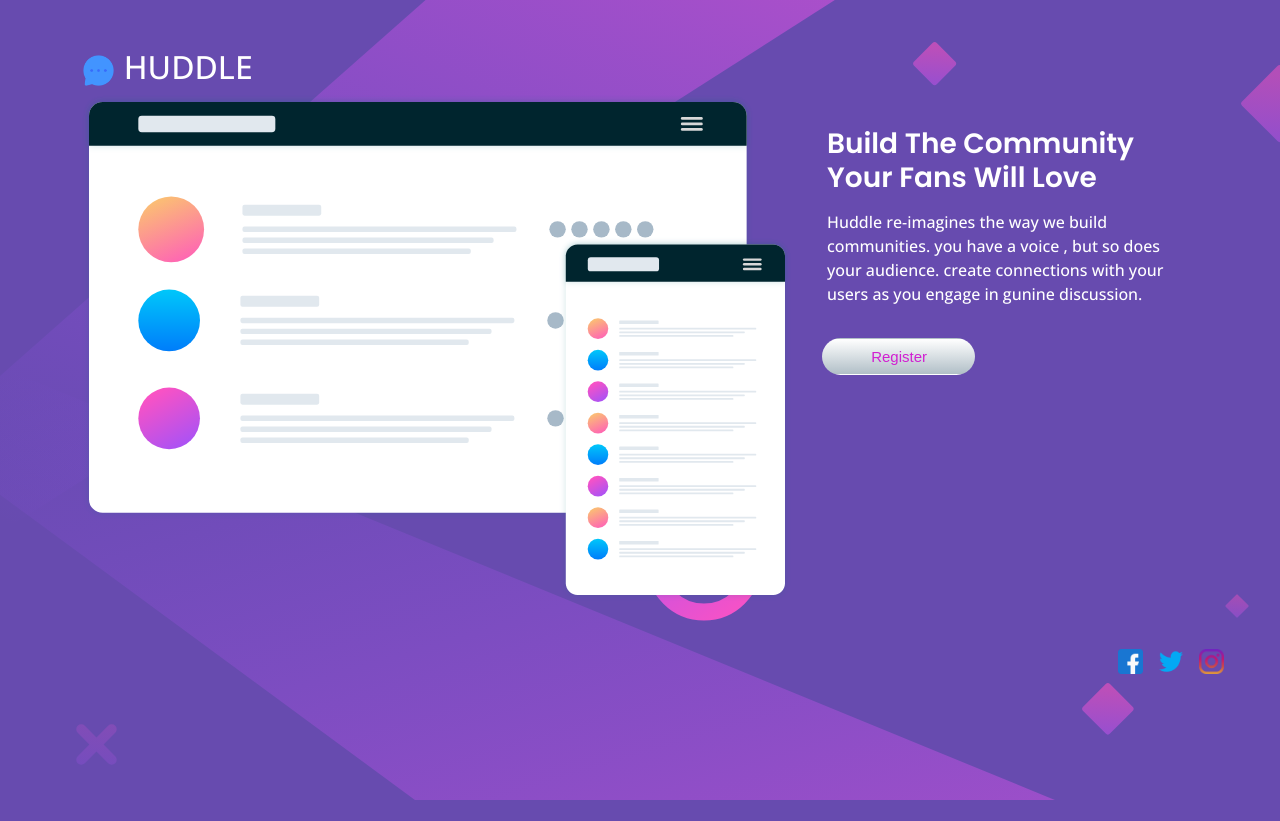
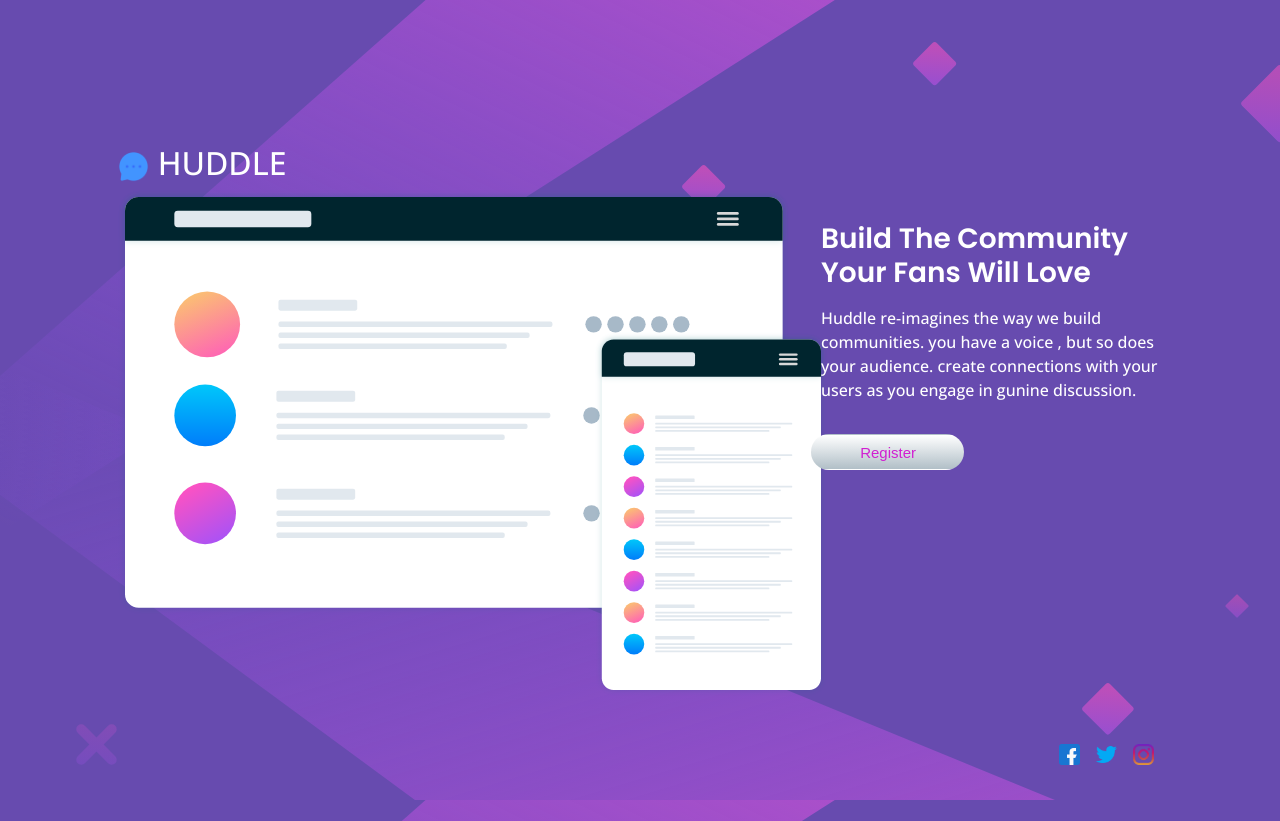
Before and after one commit to zaidkhan1123/landing-page, a plain HTML site: page index.html in a window 1280 px wide. Before the commit the page ends 800 px from the top, so only its background shows below. Drawn offline with nearby package versions, Linux system fonts and the light colour scheme.

Commit message:
Update index.html

```diff
--- a/index.html
+++ b/index.html
@@ -18,11 +18,11 @@
   </head>
   <body>
 
-<div class="container">
+<div class="container mt-5 p-5">
     <h1 class="fs-2 mt-5 text-white  " > <img src="./chat (1)2.png" alt="" style="width:3% ;"> HUDDLE</h1>
     <div class="row">
         <div class="col-12  col-md-7 ">
-            <img src="./illustration-mockups.svg" alt="">
+            <img class="image" src="./illustration-mockups.svg" alt="">
         </div>
         <div class="col-12  col-md-5  ">
 <h1 class="text-white fs-3 m-heading" >Build The Community <br> Your Fans Will Love</h1>
@@ -31,10 +31,12 @@
 
 
         </div>
+
     </div>
+    <div class="d-flex justify-content-end icons "><img  class="m-2 mt-5" src="./facebook.png" alt="" style="width:2% ;"> <img class="m-2 mt-5" src="./twitter.png" alt="" style="width:2% ;"> <img class="m-2 mt-5" src="./instagram.png" alt="" style="width:2% ;"></div>
 </div>
 
-<div class="d-flex justify-content-end me-5 "><img  class="m-2 mt-5" src="./facebook.png" alt="" style="width:2% ;"> <img class="m-2 mt-5" src="./twitter.png" alt="" style="width:2% ;"> <img class="m-2 mt-5" src="./instagram.png" alt="" style="width:2% ;"></div>
+
 
 <script src="https://kit.fontawesome.com/be44eab08f.js" crossorigin="anonymous"></script>
     <script src="https://cdn.jsdelivr.net/npm/bootstrap@5.2.1/dist/js/bootstrap.bundle.min.js" integrity="sha384-u1OknCvxWvY5kfmNBILK2hRnQC3Pr17a+RTT6rIHI7NnikvbZlHgTPOOmMi466C8" crossorigin="anonymous"></script>
```
